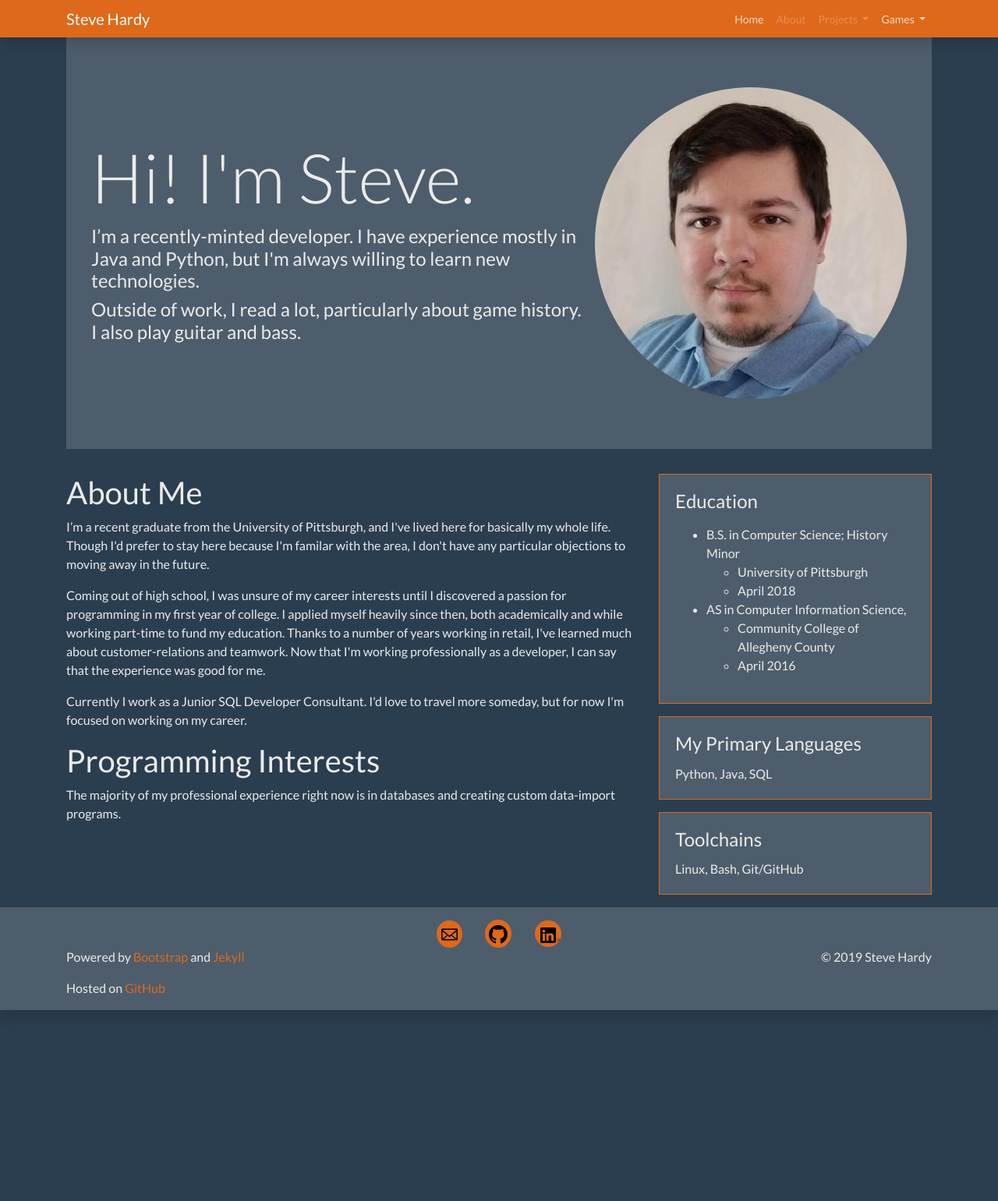
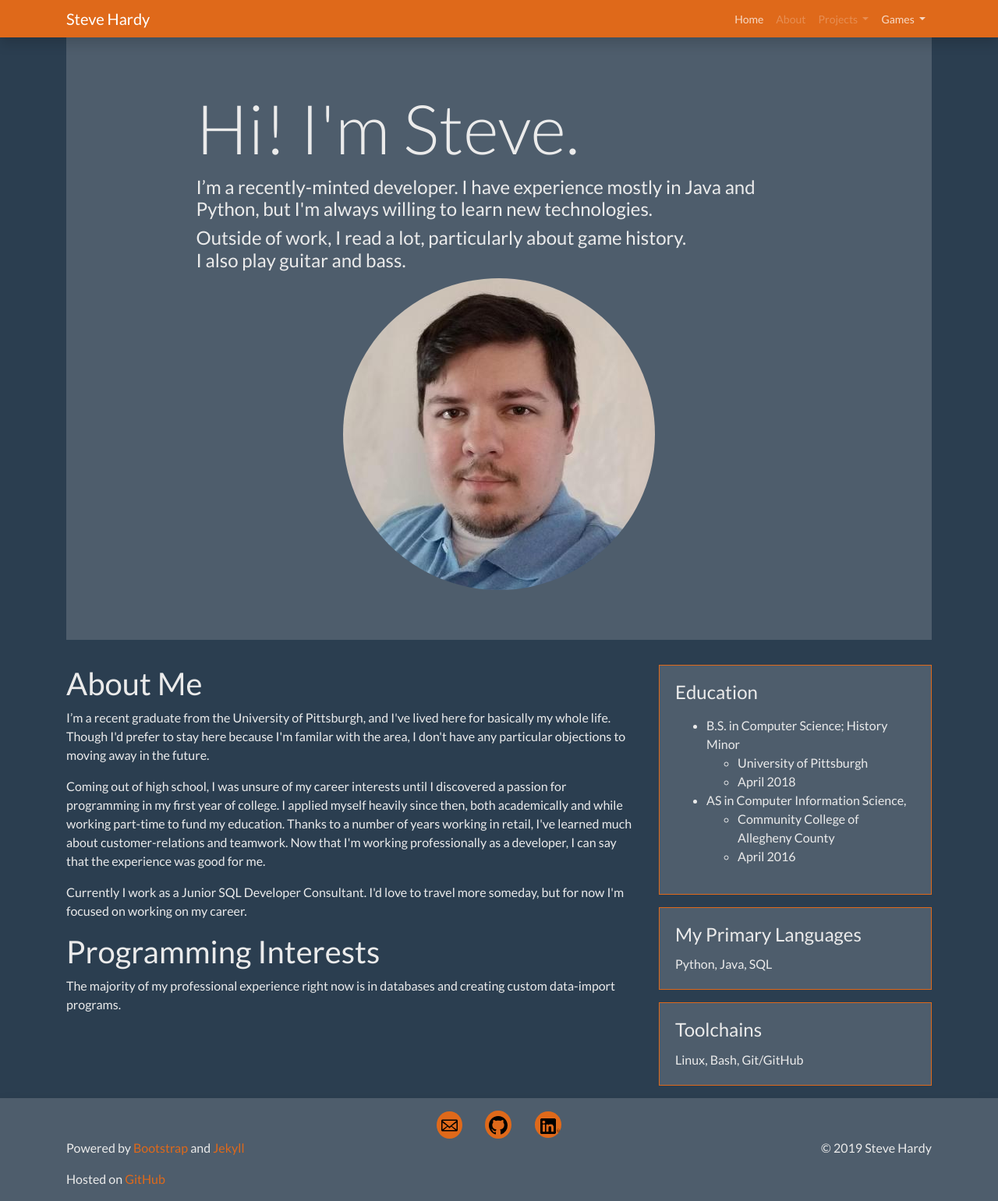
Before and after one commit to stevehardy325/stevehardy325.github.io, a Jekyll site: the page built from index.html, in a window 1280 px wide. Shown: the whole page at 78% size. Built offline with Jekyll 4.4.1, drawn with Linux system fonts in a browser that asks for light colours; nearby versions of some CDN libraries; a style sheet for code colours, icons or effects is not loaded; before the commit the page ends 1296 px from its top, so only the background shows below that.

Commit message:
Re-ordered responsive columns

```diff
--- a/index.html
+++ b/index.html
@@ -3,47 +3,50 @@
 title: About
 ---
 <div class="jumbotron">
-	<div class="d-inline-flex" style="width:100%;justify-content:space-between;align-items:center;object-fit:contain">
-		<div style="flex:4">
+
+	<div class="row row justify-content-center align-self-center" style="align-items: center;">
+
+		<div class="col text-center order-1 order-lg-2">
+			<img class="rounded-circle" src="/assets/images/selfie2.bmp" alt="" style="height: auto">
+		</div>
+
+		<div class="col-lg-9 order-2 order-lg-1">
 			<h1 class="display-2">Hi! I'm Steve.</h1>
 			<h4>I’m a recently-minted developer. I have experience mostly in Java and Python, but I'm always willing to learn new technologies.</h4>
 			<h4>Outside of work, I read a lot, particularly about game history.<br /> I also play guitar and bass.</h4>
 		</div>
 
-
-		<img class="rounded-circle" src="/assets/images/selfie2.bmp" alt="" style="height: auto;flex:1;">
 	</div>
-
 
 </div>
 
+<div class="row" style="align-items: stretch;">
 
-
-<div class="row" style="align-items: stretch;">
-	<div class="col">
-
+	<div class="col order-2 order-lg-1">
 		<h1>About Me</h1>
 		<p>I’m a recent graduate from the University of Pittsburgh, and I've lived here for basically my whole life. Though I'd prefer to stay here because I'm familar with the area, I don't have any particular objections to moving away in the future. </p>
 		<p>Coming out of high school, I was unsure of my career interests until I discovered a passion for programming in my first year of college. I applied myself heavily since then, both academically and while working part-time to fund my education. Thanks to a number of years working in retail, I've learned much about customer-relations and teamwork. Now that I'm working professionally as a developer, I can say that the experience was good for me.</p>
 		<p>Currently I work as a Junior SQL Developer Consultant. I'd love to travel more someday, but for now I'm focused on working on my career.</p>
-
 		<h1>Programming Interests</h1>
 		<p>The majority of my professional experience right now is in databases and creating custom data-import programs.</p>
+	</div>
 
-	</div>
-	<div class="col-lg-4">
+	<div class="col-lg-4 order-1 order-lg-2">
+
 		<div class="card border-primary mb-3">
 			<div class="card-body">
 				<h4 class="card-title">Education</h4>
 				<p class="card-text">
 				<ul>
-						<li>B.S. in Computer Science; History Minor
+					<li>
+						B.S. in Computer Science; History Minor
 						<ul>
 							<li>University of Pittsburgh</li>
 							<li>April 2018</li>
 						</ul>
 					</li>
-						<li>AS in Computer Information Science,
+					<li>
+						AS in Computer Information Science,
 						<ul>
 							<li>Community College of Allegheny County</li>
 							<li>April 2016</li>
@@ -71,5 +74,6 @@
 				</p>
 			</div>
 		</div>
+
 	</div>
 </div>
```
Lines whose indentation alone changed are shown as unchanged.
